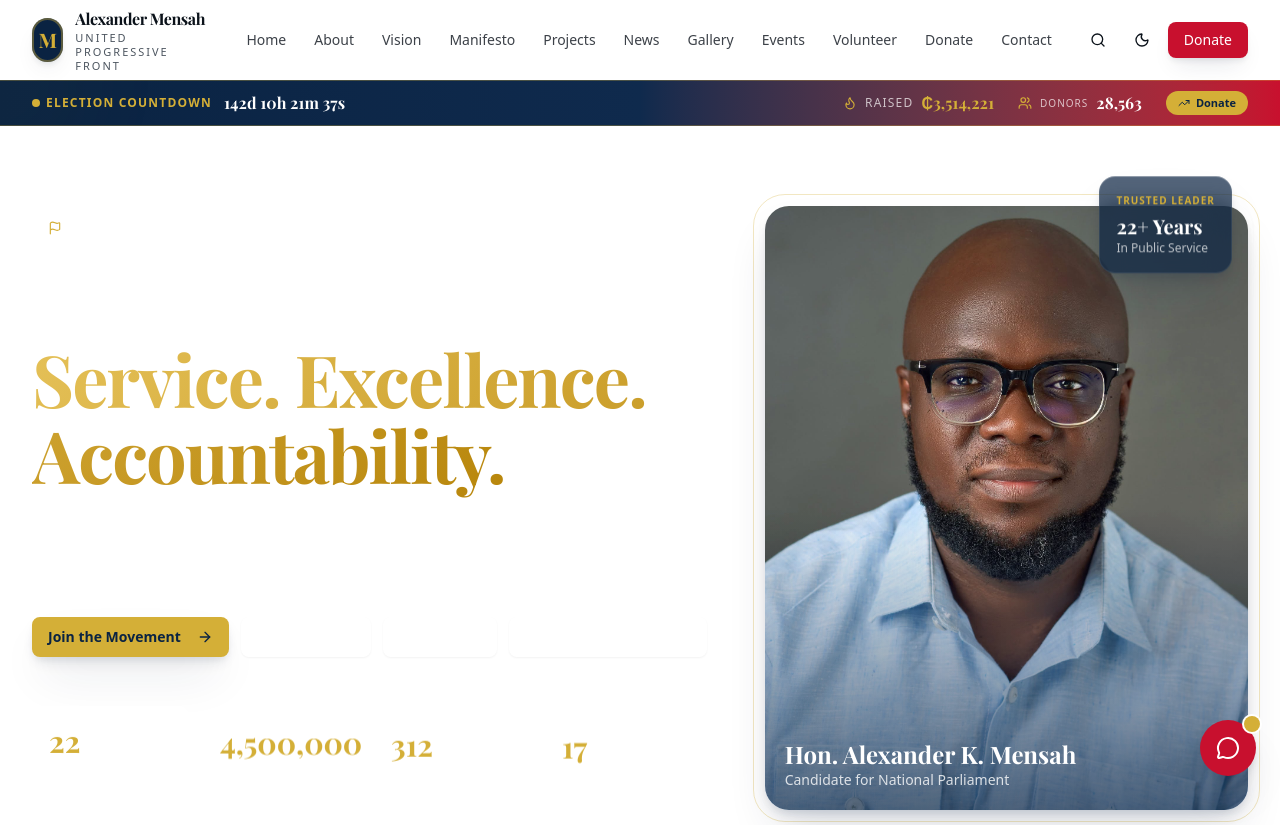
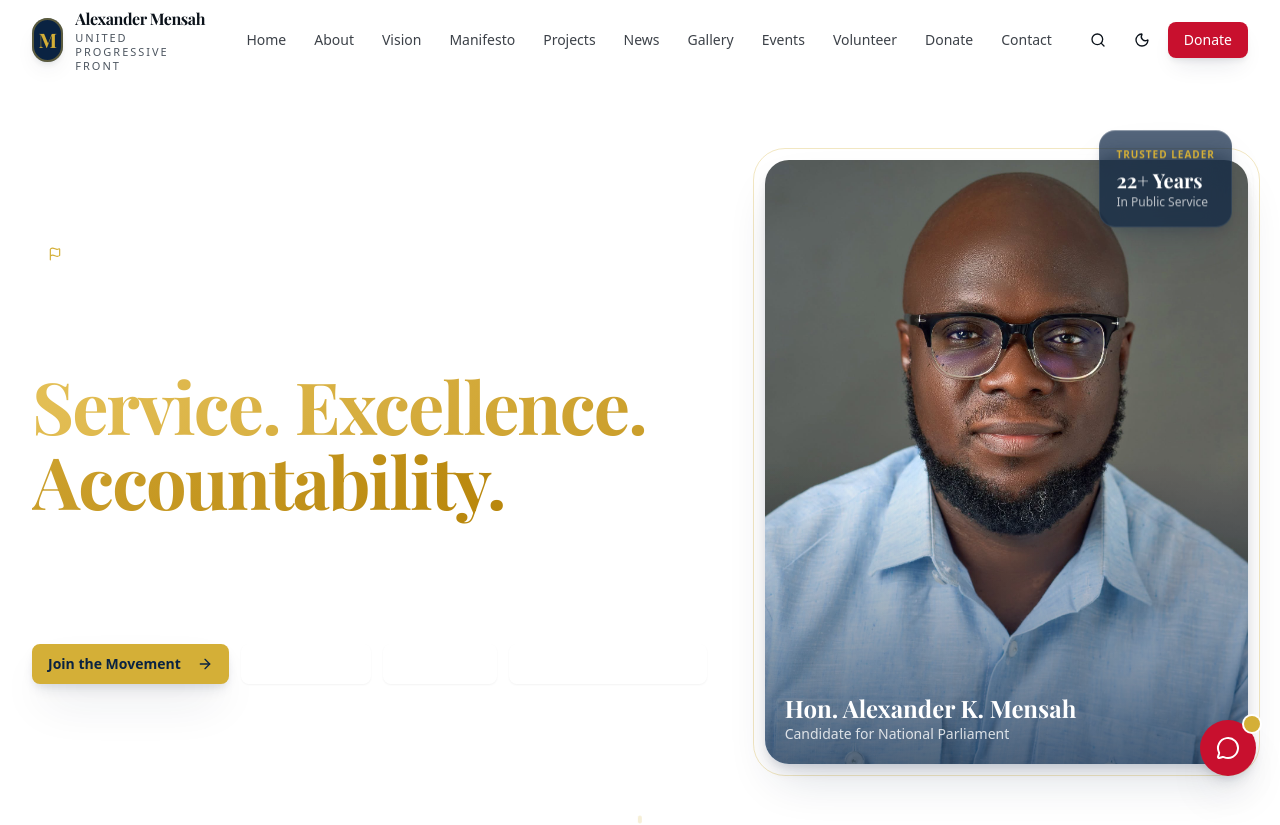
Before and after one commit to lilromeo2290/mayor, a Next.js app: page / in a window 1280 px wide. Shown: the top 825 px of the page. Built offline with nearby package versions, Linux system fonts and the light colour scheme.

Commit message:
c02288db-1eb8-4ba3-8efa-32107b96b613

```diff
--- a/src/app/page.tsx
+++ b/src/app/page.tsx
@@ -1,7 +1,6 @@
 'use client'
 
 import { SiteNav } from '@/components/site/site-nav'
-import { LiveTracker } from '@/components/site/live-tracker'
 import { HeroSection } from '@/components/site/sections/hero'
 import { AboutSection } from '@/components/site/sections/about'
 import { VisionSection } from '@/components/site/sections/vision'
@@ -22,7 +21,6 @@ export default function Home() {
   return (
     <div className="min-h-screen flex flex-col bg-background">
       <SiteNav />
-      <LiveTracker />
       <main className="flex-1">
         <HeroSection />
         <AboutSection />
--- a/src/components/site/sections/hero.tsx
+++ b/src/components/site/sections/hero.tsx
@@ -101,27 +101,7 @@ export function HeroSection() {
               </a>
             </motion.div>
 
-            {/* Floating stats */}
-            <motion.div
-              initial={{ opacity: 0, y: 30 }}
-              animate={{ opacity: 1, y: 0 }}
-              transition={{ duration: 0.8, delay: 0.4 }}
-              className="mt-14 grid grid-cols-2 sm:grid-cols-4 gap-3 max-w-2xl"
-            >
-              {CANDIDATE.stats.map((s, i) => (
-                <motion.div
-                  key={s.label}
-                  animate={{ y: [0, -8, 0] }}
-                  transition={{ duration: 5, repeat: Infinity, delay: i * 0.4, ease: 'easeInOut' }}
-                  className="glass rounded-2xl p-4 text-white"
-                >
-                  <div className="font-serif text-2xl sm:text-3xl font-bold text-patriot-gold">
-                    {s.value.toLocaleString()}
-                  </div>
-                  <div className="text-xs text-white/75 mt-1 leading-tight">{s.label}</div>
-                </motion.div>
-              ))}
-            </motion.div>
+            {/* Floating stats removed per request */}
           </div>
 
           {/* Right: portrait */}
```
